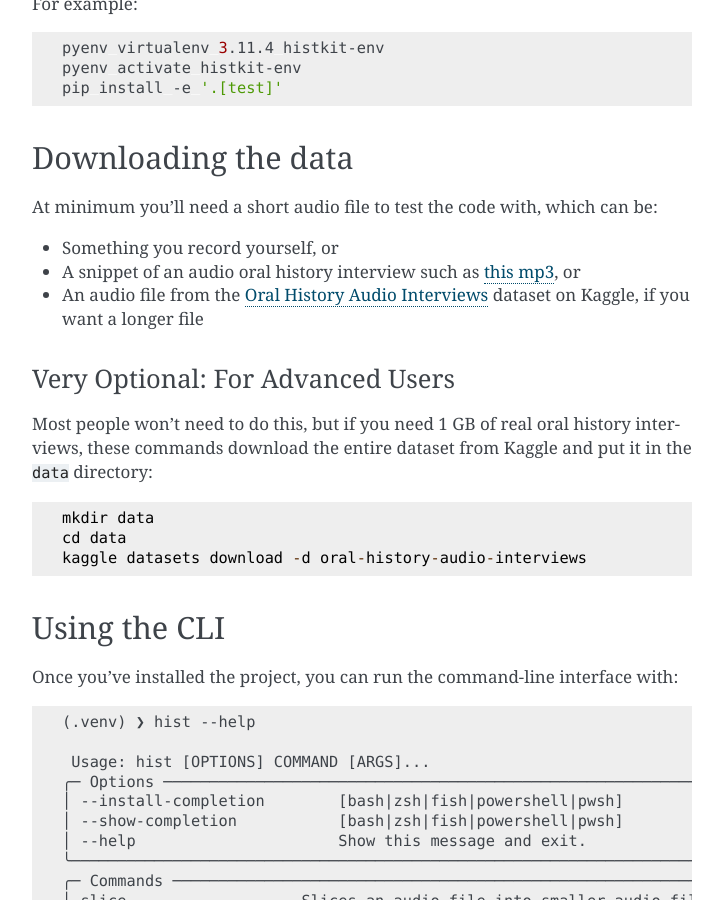
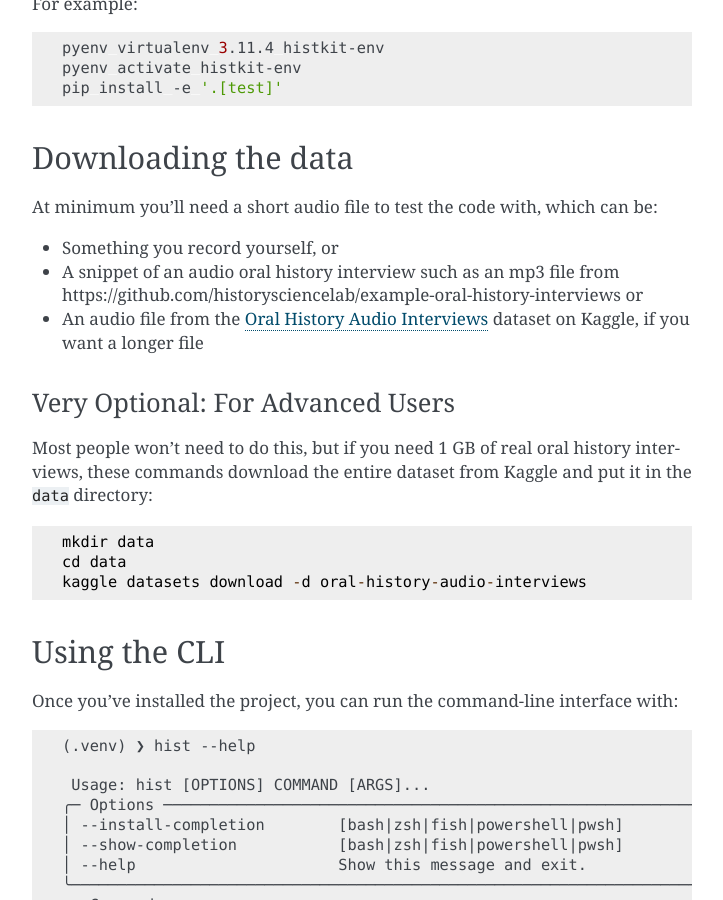
Before and after one commit to crisishistory/HistoryAIToolkit, a Sphinx documentation site: the page built from docs/getting_started.md, in a window 1280 px wide and 900 px high, scrolled down 784 px. Shown: the whole window, without its empty margins (388-1111 px from the left). Built offline with Sphinx 7.4.7, drawn with Linux system fonts in a browser that asks for light colours.

Commit message:
Point to new repo with example mp3s

```diff
--- a/docs/getting_started.md
+++ b/docs/getting_started.md
@@ -44,7 +44,7 @@ pip install -e '.[test]'
 At minimum you'll need a short audio file to test the code with, which can be:
 
 * Something you record yourself, or
-* A snippet of an audio oral history interview such as [this mp3](https://github.com/audreyfeldroy/HistoryAIToolkit/blob/2ea4f8fc974783f996dd367c4110b50d1185a972/data/sampled-2-Martine%2BBarrat_FINAL.mp3), or
+* A snippet of an audio oral history interview such as an mp3 file from https://github.com/historysciencelab/example-oral-history-interviews or
 * An audio file from the [Oral History Audio Interviews](https://www.kaggle.com/datasets/audreyfeldroy/oral-history-audio-interviews) dataset on Kaggle, if you want a longer file
 
 ### Very Optional: For Advanced Users
```
